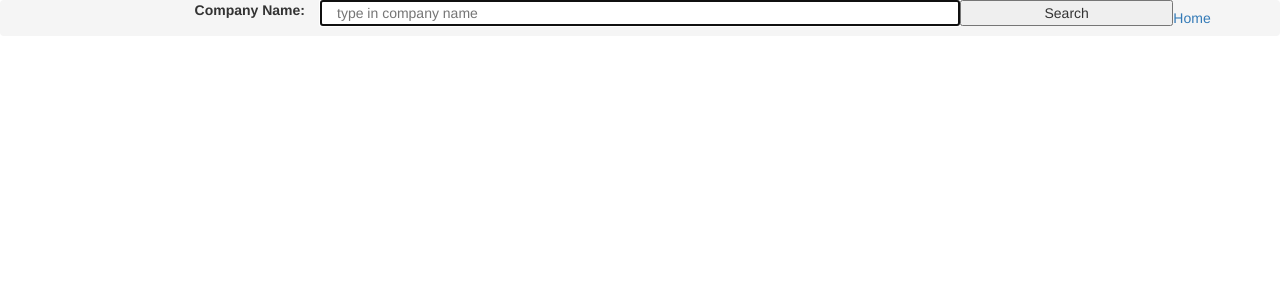
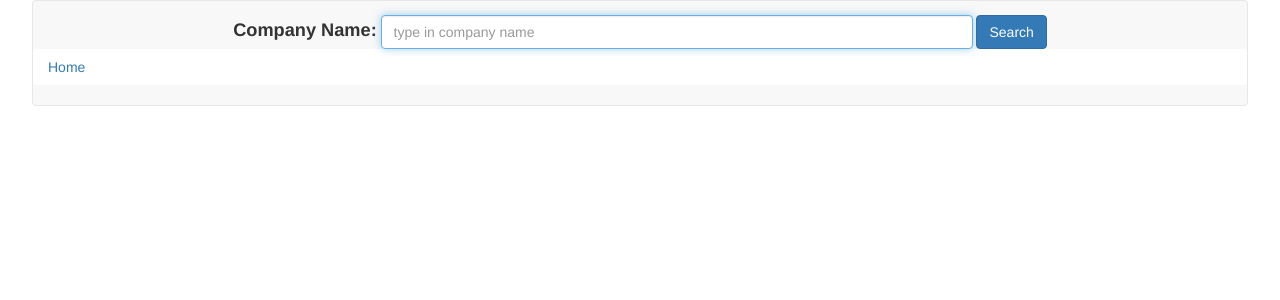
Before and after one commit to Codetig/Cosearch, a Node server app: page / in a window 1280 px wide. Shown: the top 300 px of the page. Run offline with Node 20, Linux system fonts and the light colour scheme; some libraries are stand-ins or nearby versions.

Commit message:
corrected news links and added css styling

```diff
--- a/app.js
+++ b/app.js
@@ -3,7 +3,6 @@ app = express(),
 methodOverride = require('method-override'),
 bodyParser = require('body-parser');
 var https = require('https');
-var crunchbase = require('crunchbase2');
 
 //middleware
 app.set('view engine', 'ejs');
@@ -33,7 +32,6 @@ var CompanyObj = function(name){
 
 
 var cbKey = process.env.CBKEY;
-crunchbase.init(cbKey);
 console.log(cbKey);
 // console.log(https.request);
 
@@ -124,38 +122,6 @@ app.get('/show/:company', function(req,res){
 	});
 	reqGet.end();
 	reqGet.on('error', function(e){console.log(e);});
-
-	// crunchbase.organization({query: selCompany}, function(err, detail){
- //    if(err){
- //      errmsg = 1;
- //      return errmsg;
- //    }
- //    console.log(detail);
-
- //    var props = detail.data.properties;
- //    var currentCo = new CompanyObj(props.name);
- //    var cats = detail.data.relationships.categories.items;
- //    var news = detail.data.relationships.news.items;
-
- //    	// converting to my object
- //    currentCo.coAlias =  props.also_known_as || "";
- //    currentCo.coDescr = props.description;
- //    currentCo.coFoundedOn = props.founded_on;
- //    currentCo.empNo = props.number_of_employees;
- //    currentCo.coHQCity = detail.data.relationships.headquarters.items[0].city + detail.data.relationships.headquarters.items[0].region;
- //    currentCo.forProfit = props.secondary_role_for_profit;
- //    currentCo.focusAreas = cats.map(function(val){return val.name;});
- //    currentCo.coWebsite = props.homepage_url;
- //    currentCo.coCBSite = 'https://www.crunchbase.com/organization/' + currentCo.coName;
- //    currentCo.coLogoUrl = currentCo.coCBSite +detail.data.relationships.primary_image.items[0].path;
- //    currentCo.coNews.headline = news.map(function(val){return val.title;});
- //    currentCo.coNews.url = news.map(function(val){return val.url;});
- //    currentCo.coNews.author = news.map(function(val){return val.author;});
- //    currentCo.coNews.postDate = news.map(function(val){return val.posted_on;});
-
- //    output = errmsg === 0? currentCo : errmsg;
- //    res.send(JSON.stringify(output));
- //  });
 });
 
 
--- a/package.json
+++ b/package.json
@@ -10,7 +10,6 @@
   "license": "ISC",
   "dependencies": {
     "body-parser": "^1.12.4",
-    "crunchbase2": "^1.0.0",
     "ejs": "^2.3.1",
     "express": "^4.12.3",
     "method-override": "^2.3.2",
--- a/public/javascripts/index.js
+++ b/public/javascripts/index.js
@@ -17,26 +17,13 @@ $(document).ready(function(){
   }
 
   $('#saved-co ul').on('click','.old-co',function(e){
+    e.preventDefault();
     $('#saved-co').fadeOut(1);
     displayDetails(lsGetMe($(this).text()));
   });
 
-  // var CompanyObj = function(name){
-  //   this.coName = name;
-  //   this.coAlias ='';
-  //   this.coDescr = '';
-  //   this.coFoundedOn = '';
-  //   this.coLogoUrl = '';
-  //   this.empNo = '';
-  //   this.coHQCity = '';
-  //   this.forProfit = '';
-  //   this.focusAreas = [];
-  //   this.coWebsite = '';
-  //   this.coCBSite = '';
-  //   this.competitors = [];
-  //   this.coNews = {headline:[], url:[], author:[], postDate:[]};
-  // };
-  $('#see-saved').on('click',function(){
+  $('#see-saved').on('click',function(e){
+    e.preventDefault();
     location.reload();
   });
 
@@ -57,24 +44,30 @@ $(document).ready(function(){
     $('.co-focus').append('<a target="_blank" href="'+myObj.coCBSite+'">Crunchbase website</a><br>');
 
     //news div
-    $(".co-news ul").before("<h3>News: "+ myObj.coName +"</h3>");
+    $(".co-news ul").before("<h3>News: " + myObj.coName +"</h3>");
     for(var n =0; n < myObj.coNews.headline.length; n++){
-      $(".co-news ul").append('<li><a target="_blank" href="'+myObj.coNews.url+'">' + myObj.coNews.headline[n] + ' </a>by '+myObj.coNews.author[n]+' '+myObj.coNews.postDate[n]+'</li>');
+      $(".co-news ul").append('<li><a target="_blank" href="'+myObj.coNews.url[n]+'">' + myObj.coNews.headline[n] + ' </a>by '+(myObj.coNews.author[n] || '')+' '+myObj.coNews.postDate[n]+'</li>');
     }
   }
 
   $("#search-form").on("submit", function(e){
+    e.preventDefault();
     var company = $("#search-term").val();
     $('#saved-co').hide(); //hide saved companies
     $("#search-term").val("");
     $('h3,h5,p,.show li,hr,#saveCo,.co-focus a').remove(); //need to remove old search
 
+    // console.log(window.location.href + "search/" + company);
     $.ajax({
       dataType: "json",
       type: 'GET',
       url: window.location.href + "search/" + company,
+      error: function(err){
+        console.log("Error:");
+        console.log(err);
+      },
       success: function(info){
-        console.log(info.list);
+        // console.log(info.list);
 
           var collection = info.list;
 
--- a/public/stylesheets/main.css
+++ b/public/stylesheets/main.css
@@ -0,0 +1,22 @@
+body {
+  width: 95%;
+  margin: 0 auto;
+}
+
+#s-form {
+  width: 100%;
+  margin-top: 1em;
+  display: block;
+}
+
+#s-form label {
+  font-size: 1.3em;
+}
+
+#search-term {
+  width: 50%;
+}
+
+#crumb ol {
+  background-color: white;
+}
--- a/views/index.ejs
+++ b/views/index.ejs
@@ -6,24 +6,24 @@
   <!-- Latest compiled and minified CSS -->
   <link rel="stylesheet" href="https://maxcdn.bootstrapcdn.com/bootstrap/3.3.1/css/bootstrap.min.css">
 
-  <!-- Optional theme -->
-  <link rel="stylesheet" href="https://maxcdn.bootstrapcdn.com/bootstrap/3.3.1/css/bootstrap-theme.min.css">
   <link rel="stylesheet" href="stylesheets/main.css">
 </head>
 
 <body>
-  <div id="search-form">
-    <form action="javascript:void(0)" class="form-horizontal">
-      <label for="search-term" class="col-sm-3 text-right">Company Name:</label>
-      <input id="search-term" type="text" class="col-sm-6" placeholder="type in company name" autofocus>
-      <input type="submit" for="search-term" class="col-sm-2" value="Search">
+  <nav class="navbar navbar-default ">
+  <div id="s-form" class="container-fluid">
+    <form action="javascript:void(0)" class="form-inline text-center" id="search-form">
+      <label for="search-term">Company Name:</label>
+      <input id="search-term" type="text" placeholder="type in company name" class="form-control" autofocus>
+      <input type="submit" for="search-term" value="Search" class="btn btn-primary">
     </form>
   </div>
-  <div>
+  <div id="crumb">
     <ol class="breadcrumb">
       <li><a id="see-saved" href="#">Home</a></li>
     </ol>
   </div>
+  </nav>
 
   <div id="saved-co"></div>
   <div class="show container">
```
